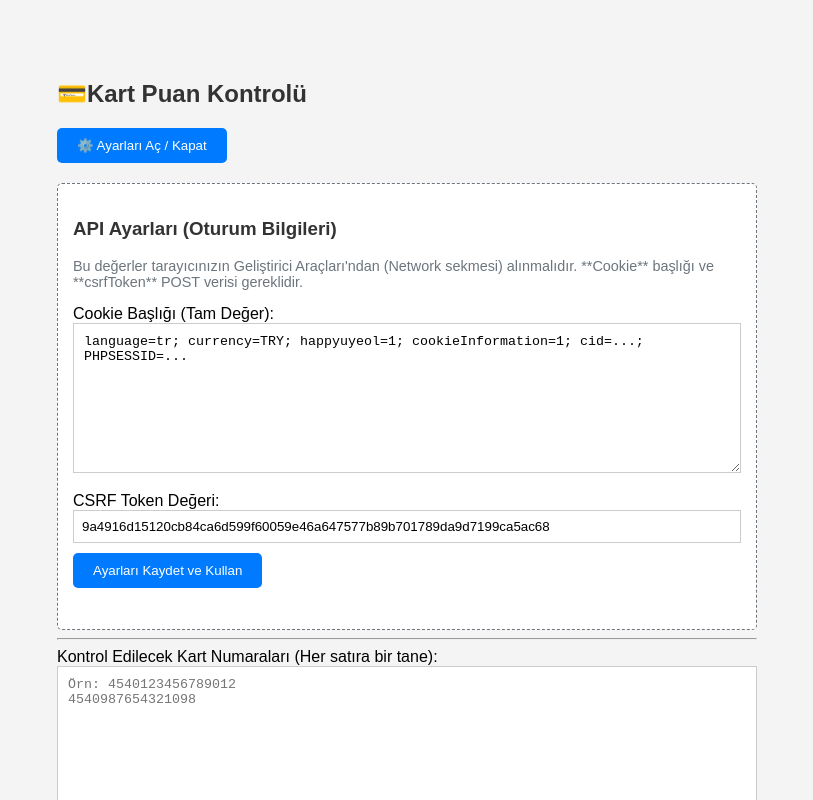
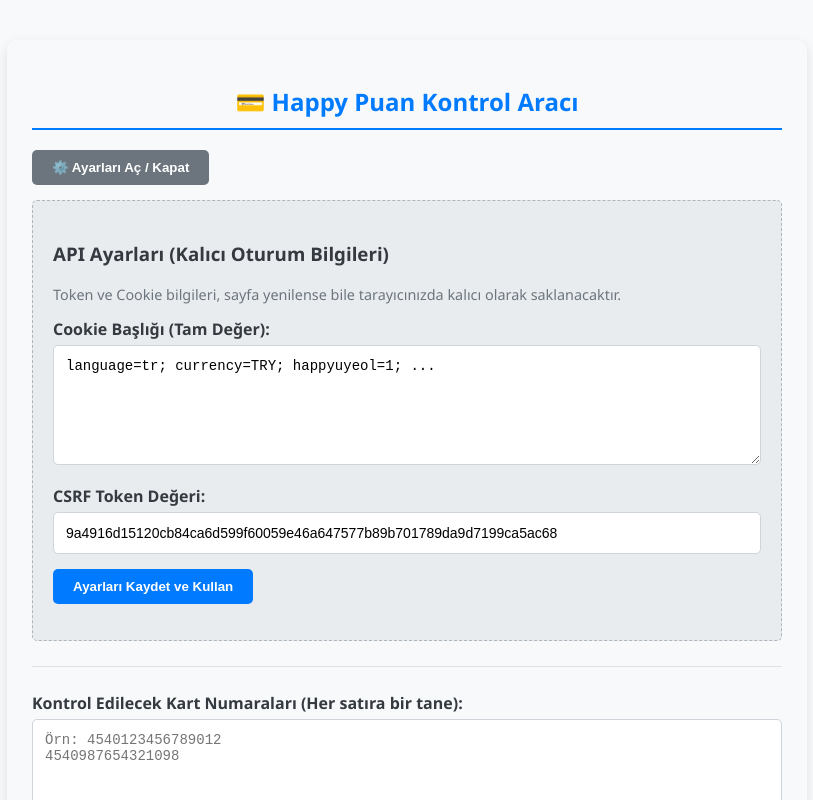
Before and after one commit to Reklamajans/mtverchecker, a website: page index.html in a window 1280 px wide. Both pictures are taken after a click on the button "⚙️ Ayarları Aç / Kapat". Shown: the top 800 px of the page, without its empty margins (233-1046 px from the left). Drawn offline with Linux system fonts and the light colour scheme.

Commit message:
Update index.html

```diff
--- a/index.html
+++ b/index.html
@@ -2,30 +2,51 @@
 <html lang="tr">
 <head>
     <meta charset="UTF-8">
-    <title>MT VERİN LAN</title>
+    <title>💳 Happy Puan Kontrol Aracı</title>
     <style>
-        body { font-family: sans-serif; max-width: 700px; margin: 40px auto; padding: 20px; background-color: #f4f4f4; }
-        h2, h3 { color: #333; }
-        textarea { width: 100%; min-height: 150px; margin-bottom: 15px; padding: 10px; border: 1px solid #ccc; box-sizing: border-box;}
-        button { padding: 10px 20px; background-color: #007bff; color: white; border: none; border-radius: 5px; cursor: pointer; margin-bottom: 10px; }
-        button:hover { background-color: #0056b3; }
-        button:disabled { background-color: #ccc; cursor: not-allowed; }
-        .result-box { margin-top: 20px; padding: 15px; border: 2px solid #28a745; background-color: #e9f7ee; border-radius: 5px; }
-        .settings-panel { border: 1px dashed #6c757d; padding: 15px; margin-top: 10px; background-color: #fff; border-radius: 5px;}
-        .success { color: #28a745; font-weight: bold; }
-        .error { color: #dc3545; }
-        input[type="text"] { width: 100%; padding: 8px; margin-bottom: 10px; border: 1px solid #ccc; box-sizing: border-box;}
+        /* Genel Stil ve Yerleşim */
+        body { font-family: 'Segoe UI', Tahoma, Geneva, Verdana, sans-serif; max-width: 750px; margin: 40px auto; padding: 25px; background-color: #f8f9fa; color: #343a40; border-radius: 10px; box-shadow: 0 4px 12px rgba(0, 0, 0, 0.1); }
+        h2 { text-align: center; color: #007bff; border-bottom: 2px solid #007bff; padding-bottom: 10px; margin-bottom: 20px; }
+        h3 { color: #343a40; margin-top: 20px; }
+        hr { border: 0; height: 1px; background: #dee2e6; margin: 25px 0; }
+
+        /* Form Elemanları */
+        label { display: block; margin-bottom: 5px; font-weight: 600; }
+        textarea, input[type="text"] { width: 100%; padding: 12px; margin-bottom: 15px; border: 1px solid #ced4da; border-radius: 5px; box-sizing: border-box; resize: vertical; font-size: 14px; }
+        textarea { min-height: 120px; }
+
+        /* Butonlar */
+        button { padding: 10px 20px; color: white; border: none; border-radius: 5px; cursor: pointer; margin-right: 10px; transition: background-color 0.3s; font-weight: 600; }
+        #checkButton { background-color: #28a745; }
+        #checkButton:hover:not(:disabled) { background-color: #218838; }
+        #checkButton:disabled { background-color: #90ee90; cursor: not-allowed; }
+        #settingsPanel button { background-color: #007bff; }
+        #settingsPanel button:hover { background-color: #0056b3; }
+
+        /* Ayarlar Paneli */
+        .settings-panel { border: 1px dashed #adb5bd; padding: 20px; margin-top: 15px; background-color: #e9ecef; border-radius: 5px; }
+
+        /* Sonuç Kutucuğu */
+        .result-box { margin-top: 30px; padding: 20px; border: 2px solid #ffc107; background-color: #fff3cd; border-radius: 5px; }
+        #robustList { list-style-type: none; padding-left: 0; }
+        #robustList li { padding: 8px 0; border-bottom: 1px dashed #ffc107; }
+        #robustList li:last-child { border-bottom: none; }
+
+        /* Durum Mesajları */
+        .success { color: #155724; font-weight: bold; }
+        .error { color: #721c24; background-color: #f8d7da; border: 1px solid #f5c6cb; padding: 10px; border-radius: 5px; margin-top: 10px;}
+        #settingsStatus { font-weight: 600; margin-top: 10px;}
     </style>
 </head>
 <body>
 
-    <h2>💳Kart Puan Kontrolü</h2>
+    <h2>💳 Happy Puan Kontrol Aracı</h2>
 
-    <button onclick="toggleSettings()">⚙️ Ayarları Aç / Kapat</button>
+    <button onclick="toggleSettings()" style="background-color: #6c757d;">⚙️ Ayarları Aç / Kapat</button>
 
     <div id="settingsPanel" class="settings-panel" style="display: none;">
-        <h3>API Ayarları (Oturum Bilgileri)</h3>
-        <p style="color: #6c757d; font-size: 0.9em;">Bu değerler tarayıcınızın Geliştirici Araçları'ndan (Network sekmesi) alınmalıdır. **Cookie** başlığı ve **csrfToken** POST verisi gereklidir.</p>
+        <h3>API Ayarları (Kalıcı Oturum Bilgileri)</h3>
+        <p style="color: #6c757d; font-size: 0.9em;">Token ve Cookie bilgileri, sayfa yenilense bile tarayıcınızda kalıcı olarak saklanacaktır.</p>
 
         <label for="cookieInput">Cookie Başlığı (Tam Değer):</label>
         <textarea id="cookieInput" style="height: 80px;" placeholder="language=tr; currency=TRY; happyuyeol=1; ..."></textarea>
@@ -42,36 +63,51 @@
     <label for="cardInput">Kontrol Edilecek Kart Numaraları (Her satıra bir tane):</label>
     <textarea id="cardInput" placeholder="Örn: 4540123456789012&#10;4540987654321098"></textarea>
 
-    <button id="checkButton" onclick="checkCards()">Kartları Kontrol Et</button>
+    <button id="checkButton" onclick="checkCards()">Kontrolü Başlat</button>
 
     <div id="statusMessage"></div>
 
     <div class="result-box">
-        <h3>🎉 Puanlı Kartlar </h3>
+        <h3>🎉 Puanlı Kartlar (Robust)</h3>
         <ul id="robustList" style="list-style-type: none; padding-left: 0;">
             </ul>
         <p id="noResults" style="color: gray;">Kontrol tamamlandığında puanlı kartlar burada listelenecektir.</p>
     </div>
 
     <script>
-        // Render üzerinde /check_cards rotası aynı sunucuya işaret edecektir.
         const API_ENDPOINT = '/check_cards';
 
-        // Varsayılan değerler (Lütfen ilk çalıştırmadan önce GÜNCELLEYİN!)
-        let currentCookie = "language=tr; currency=TRY; happyuyeol=1; cookieInformation=1; cid=...; PHPSESSID=...";
-        let currentCsrfToken = "9a4916d15120cb84ca6d599f60059e46a647577b89b701789da9d7199ca5ac68";
+        // Başlangıçta global değişkenleri boş bırakıyoruz. Değerleri localStorage'dan yüklenecek.
+        let currentCookie = "";
+        let currentCsrfToken = "";
 
-        // Sayfa yüklendiğinde varsayılanları form alanlarına yaz
-        document.addEventListener('DOMContentLoaded', () => {
-            document.getElementById('cookieInput').value = currentCookie;
-            document.getElementById('csrfTokenInput').value = currentCsrfToken;
-        });
+        // --- Ayarları localStorage'dan Yükle ---
+        function loadSettingsFromStorage() {
+            const savedCookie = localStorage.getItem('appCookie');
+            const savedCsrfToken = localStorage.getItem('appCsrfToken');
 
-        function toggleSettings() {
-            const panel = document.getElementById('settingsPanel');
-            panel.style.display = panel.style.display === 'none' ? 'block' : 'none';
+            // Kayıtlı değer varsa kullan, yoksa başlangıç placeholder'ını kullan
+            if (savedCookie) {
+                currentCookie = savedCookie;
+                document.getElementById('cookieInput').value = savedCookie;
+            } else {
+                 document.getElementById('cookieInput').value = "language=tr; currency=TRY; happyuyeol=1; ...";
+            }
+
+            if (savedCsrfToken) {
+                currentCsrfToken = savedCsrfToken;
+                document.getElementById('csrfTokenInput').value = savedCsrfToken;
+            } else {
+                document.getElementById('csrfTokenInput').value = "9a4916d15120cb84ca6d599f60059e46a647577b89b701789da9d7199ca5ac68";
+            }
         }
 
+
+        // Sayfa yüklendiğinde ayarları yükle
+        document.addEventListener('DOMContentLoaded', loadSettingsFromStorage);
+
+
+        // --- Ayarları Kaydet ve Kalıcı Hale Getir ---
         function saveSettings() {
             const newCookie = document.getElementById('cookieInput').value.trim();
             const newCsrfToken = document.getElementById('csrfTokenInput').value.trim();
@@ -83,13 +119,25 @@
                 return;
             }
 
+            // Global değişkenleri güncelle
             currentCookie = newCookie;
             currentCsrfToken = newCsrfToken;
+
+            // Verileri localStorage'a KAYDET (Kalıcılık sağlanır)
+            localStorage.setItem('appCookie', newCookie);
+            localStorage.setItem('appCsrfToken', newCsrfToken);
 
             status.textContent = '✅ Ayarlar başarıyla kaydedildi!';
             status.style.color = 'green';
         }
 
+        function toggleSettings() {
+            const panel = document.getElementById('settingsPanel');
+            panel.style.display = panel.style.display === 'none' ? 'block' : 'none';
+        }
+
+
+        // --- Kart Kontrol Fonksiyonu ---
         async function checkCards() {
             if (!currentCookie || !currentCsrfToken) {
                 document.getElementById('statusMessage').innerHTML = '<span class="error">Lütfen önce **Ayarlar** panelinden Cookie ve CSRF Token değerlerini girip kaydedin!</span>';
```
